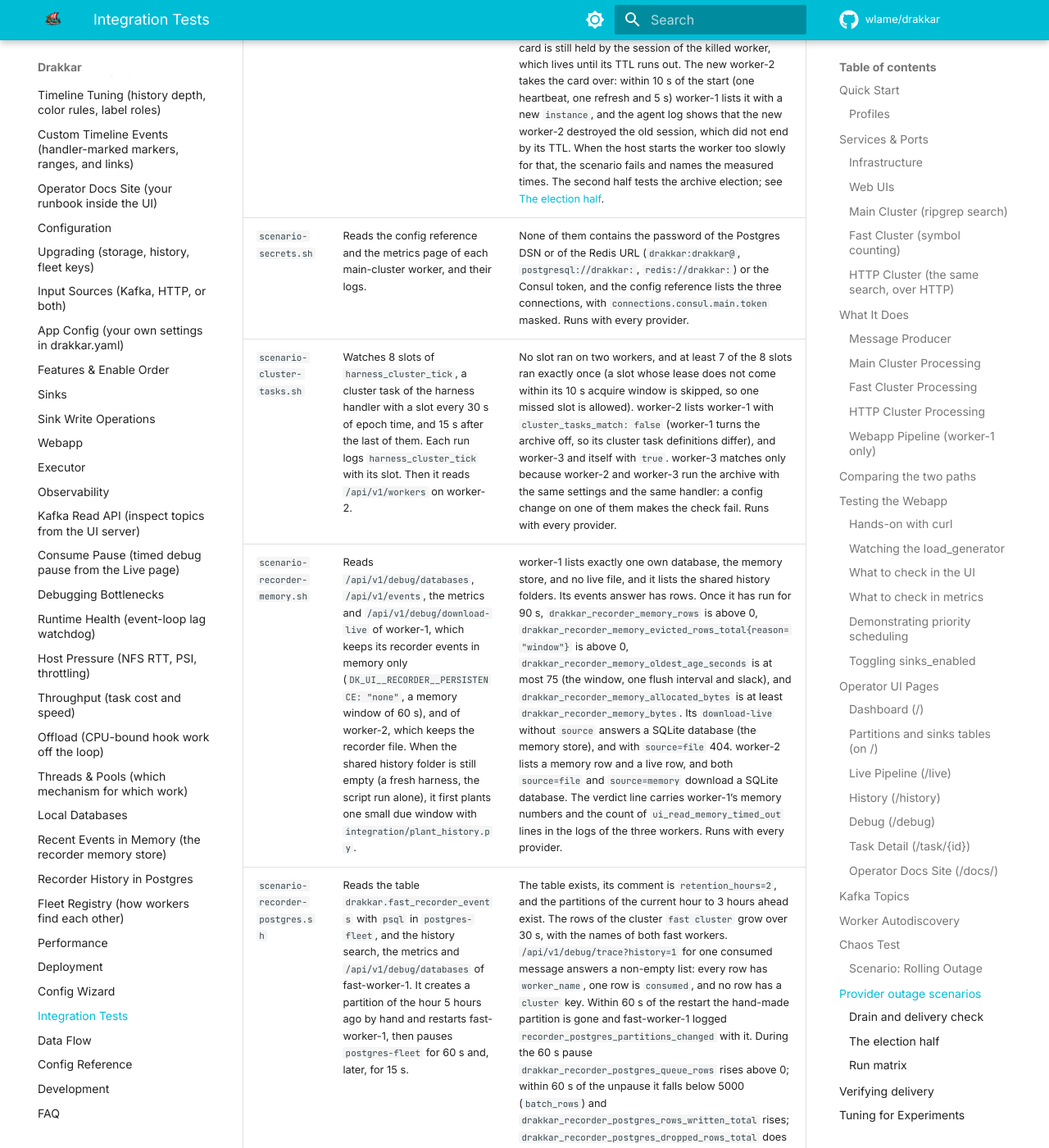
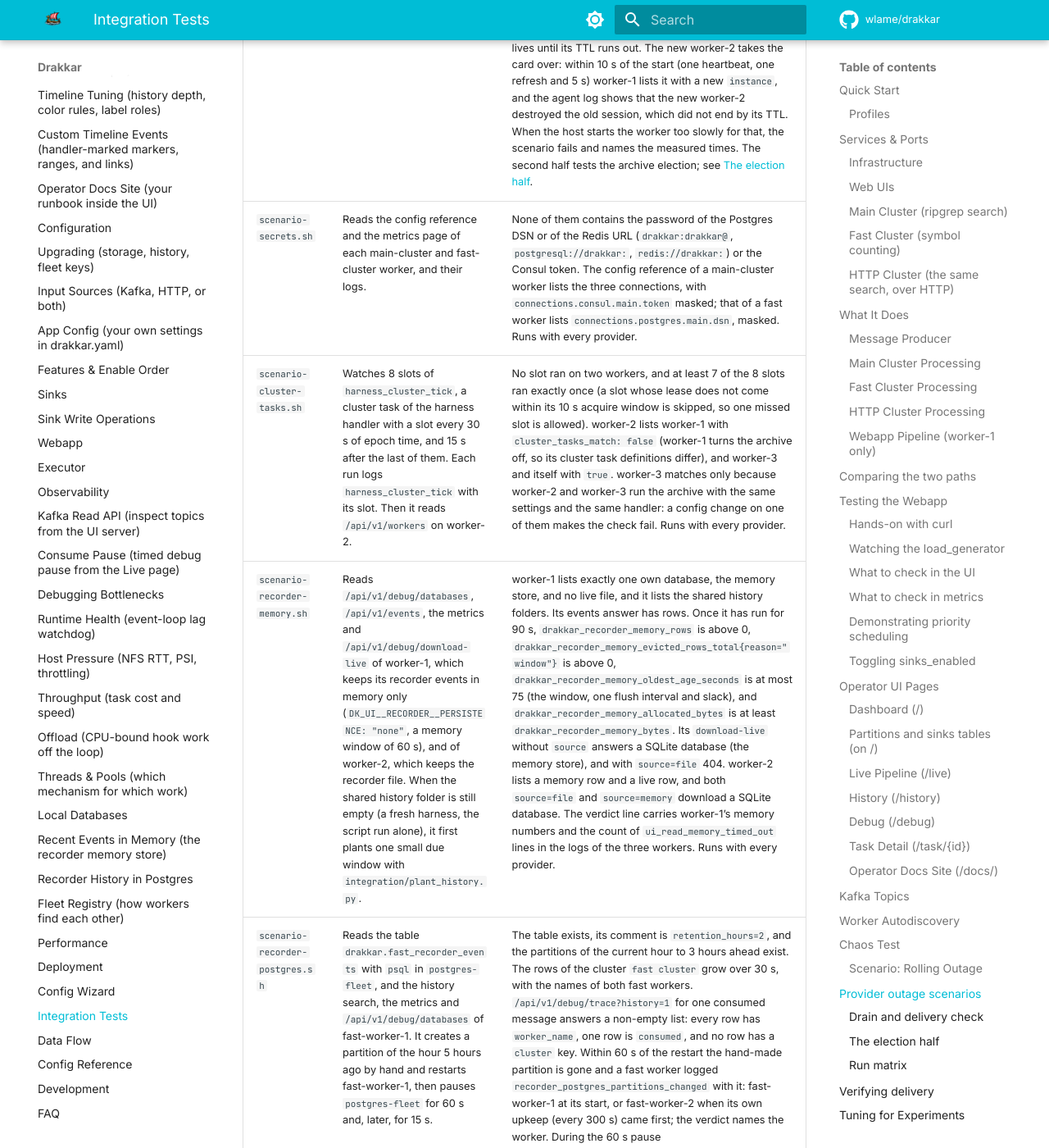
Before and after one commit to wlame/drakkar, an MkDocs documentation site: the page built from docs/integration.md, in a window 1280 px wide and 1400 px high, scrolled down 15027 px. Shown: the whole window at 82% size. Built offline with MkDocs 1.6.1 and Material for MkDocs 9.7.7, drawn with Linux system fonts in a browser that asks for light colours; comment, search, counter and statistics services are not loaded.

Commit message:
Accept the expired-partition drop from either fast worker and check the fast workers for secrets.

```diff
--- a/docs/integration.md
+++ b/docs/integration.md
@@ -594,10 +594,10 @@
 | `scenario-service-outage.sh` | Pauses the service of the provider (`postgres-fleet`, `redis-fleet` or `consul-fleet`) for 90 s, twice: the second pause starts after the recovery from the first. A paused container keeps its connections open and answers nothing. When `consul-fleet` resumes, it ends at once every session whose TTL ran out during the pause, so the workers create new sessions. | For each pause: within 40 s the registry breaker of worker-1 opens (`drakkar_provider_breaker_open{feature="registry",provider="<provider>"}` is 1), within 60 s of the unpause it is closed and worker-1 lists worker-2 and worker-3 online, and no worker restarts. The second pause shows that the first one left nothing behind that keeps the next calls from reaching their time limit. Once the producer has printed `PRODUCER_DONE` and the main cluster has worked off its backlog (consumer lag 0, an hour or more after the flood phase), `just verify-delivery` passes. With `filesystem` it does not apply: there is no service to pause. |
 | `scenario-worker-cut-off.sh` | Disconnects worker-3 from the Compose network for 90 s. | With `postgres` or `redis`, worker-1 lists worker-3 offline within 30 s, because worker-3 cannot reach the provider's service and its card gets old. (The check waits for the verdict: a card 30 s old is deleted, and worker-3 would then be missing from the list rather than offline.) With `consul`, worker-3 is missing from worker-1's list, or listed offline, within 30 s (the check accepts both): it cannot renew its session, and Consul deletes the card when the session ends. After the reconnect, worker-3 finds that its session has ended and publishes with a new one. With `filesystem` worker-3 stays online, because its card goes through the shared folder and not the network. worker-3's completed-task counter does not go down, worker-3 is online again within 20 s of the reconnect, and no worker restarts. |
 | `scenario-unclean-exit.sh` | Kills worker-2, which cannot withdraw its card. With `consul` it starts worker-2 again at once. | With `filesystem`, `postgres` or `redis`: within 20 s worker-1 lists worker-2 offline, and within 45 s of the kill the card is deleted. After a start, worker-2 is online within 20 s with a new `instance`. With `consul`: the card is still held by the session of the killed worker, which lives until its TTL runs out. The new worker-2 takes the card over: within 10 s of the start (one heartbeat, one refresh and 5 s) worker-1 lists it with a new `instance`, and the agent log shows that the new worker-2 destroyed the old session, which did not end by its TTL. When the host starts the worker too slowly for that, the scenario fails and names the measured times. The second half tests the archive election; see [The election half](#the-election-half). |
-| `scenario-secrets.sh` | Reads the config reference and the metrics page of each main-cluster worker, and their logs. | None of them contains the password of the Postgres DSN or of the Redis URL (`drakkar:drakkar@`, `postgresql://drakkar:`, `redis://drakkar:`) or the Consul token, and the config reference lists the three connections, with `connections.consul.main.token` masked. Runs with every provider. |
+| `scenario-secrets.sh` | Reads the config reference and the metrics page of each main-cluster and fast-cluster worker, and their logs. | None of them contains the password of the Postgres DSN or of the Redis URL (`drakkar:drakkar@`, `postgresql://drakkar:`, `redis://drakkar:`) or the Consul token. The config reference of a main-cluster worker lists the three connections, with `connections.consul.main.token` masked; that of a fast worker lists `connections.postgres.main.dsn`, masked. Runs with every provider. |
 | `scenario-cluster-tasks.sh` | Watches 8 slots of `harness_cluster_tick`, a cluster task of the harness handler with a slot every 30 s of epoch time, and 15 s after the last of them. Each run logs `harness_cluster_tick` with its slot. Then it reads `/api/v1/workers` on worker-2. | No slot ran on two workers, and at least 7 of the 8 slots ran exactly once (a slot whose lease does not come within its 10 s acquire window is skipped, so one missed slot is allowed). worker-2 lists worker-1 with `cluster_tasks_match: false` (worker-1 turns the archive off, so its cluster task definitions differ), and worker-3 and itself with `true`. worker-3 matches only because worker-2 and worker-3 run the archive with the same settings and the same handler: a config change on one of them makes the check fail. Runs with every provider. |
 | `scenario-recorder-memory.sh` | Reads `/api/v1/debug/databases`, `/api/v1/events`, the metrics and `/api/v1/debug/download-live` of worker-1, which keeps its recorder events in memory only (`DK_UI__RECORDER__PERSISTENCE: "none"`, a memory window of 60 s), and of worker-2, which keeps the recorder file. When the shared history folder is still empty (a fresh harness, the script run alone), it first plants one small due window with `integration/plant_history.py`. | worker-1 lists exactly one own database, the memory store, and no live file, and it lists the shared history folders. Its events answer has rows. Once it has run for 90 s, `drakkar_recorder_memory_rows` is above 0, `drakkar_recorder_memory_evicted_rows_total{reason="window"}` is above 0, `drakkar_recorder_memory_oldest_age_seconds` is at most 75 (the window, one flush interval and slack), and `drakkar_recorder_memory_allocated_bytes` is at least `drakkar_recorder_memory_bytes`. Its `download-live` without `source` answers a SQLite database (the memory store), and with `source=file` 404. worker-2 lists a memory row and a live row, and both `source=file` and `source=memory` download a SQLite database. The verdict line carries worker-1's memory numbers and the count of `ui_read_memory_timed_out` lines in the logs of the three workers. Runs with every provider. |
-| `scenario-recorder-postgres.sh` | Reads the table `drakkar.fast_recorder_events` with `psql` in `postgres-fleet`, and the history search, the metrics and `/api/v1/debug/databases` of fast-worker-1. It creates a partition of the hour 5 hours ago by hand and restarts fast-worker-1, then pauses `postgres-fleet` for 60 s and, later, for 15 s. | The table exists, its comment is `retention_hours=2`, and the partitions of the current hour to 3 hours ahead exist. The rows of the cluster `fast cluster` grow over 30 s, with the names of both fast workers. `/api/v1/debug/trace?history=1` for one consumed message answers a non-empty list: every row has `worker_name`, one row is `consumed`, and no row has a `cluster` key. Within 60 s of the restart the hand-made partition is gone and fast-worker-1 logged `recorder_postgres_partitions_changed` with it. During the 60 s pause `drakkar_recorder_postgres_queue_rows` rises above 0; within 60 s of the unpause it falls below 5000 (`batch_rows`) and `drakkar_recorder_postgres_rows_written_total` rises; `drakkar_recorder_postgres_dropped_rows_total` does not change. During the 15 s pause the history search answers 503 `{"detail": "history search failed"}` within 12 s (`ui.trace.history_max_seconds` and 2 s). fast-worker-1 lists exactly one own database, the memory store. Runs with every provider. |
+| `scenario-recorder-postgres.sh` | Reads the table `drakkar.fast_recorder_events` with `psql` in `postgres-fleet`, and the history search, the metrics and `/api/v1/debug/databases` of fast-worker-1. It creates a partition of the hour 5 hours ago by hand and restarts fast-worker-1, then pauses `postgres-fleet` for 60 s and, later, for 15 s. | The table exists, its comment is `retention_hours=2`, and the partitions of the current hour to 3 hours ahead exist. The rows of the cluster `fast cluster` grow over 30 s, with the names of both fast workers. `/api/v1/debug/trace?history=1` for one consumed message answers a non-empty list: every row has `worker_name`, one row is `consumed`, and no row has a `cluster` key. Within 60 s of the restart the hand-made partition is gone and a fast worker logged `recorder_postgres_partitions_changed` with it: fast-worker-1 at its start, or fast-worker-2 when its own upkeep (every 300 s) came first; the verdict names the worker. During the 60 s pause `drakkar_recorder_postgres_queue_rows` rises above 0; within 60 s of the unpause it falls below 5000 (`batch_rows`) and `drakkar_recorder_postgres_rows_written_total` rises; `drakkar_recorder_postgres_dropped_rows_total` does not change. During the 15 s pause the history search answers 503 `{"detail": "history search failed"}` within 12 s (`ui.trace.history_max_seconds` and 2 s). fast-worker-1 lists exactly one own database, the memory store. Runs with every provider. |
 
 The scenarios change the harness (a killed and restarted worker, a paused
 service), so run `just integration-down` before the next run.
```
Also changed, not shown: CHANGELOG.md (+1 -0 lines), 2 other files.
